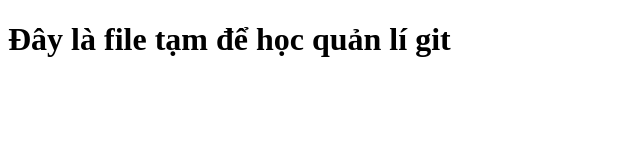
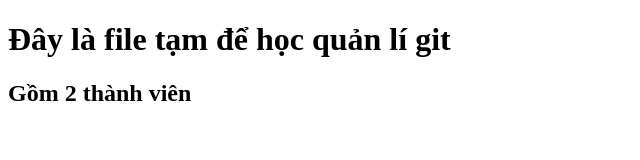
Before and after one commit to Zenfection1412/ct300_temp, a plain HTML site: page index.html in a window 1280 px wide. Shown: the whole page, without its empty margins (0-640 px from the left). Drawn offline with Linux system fonts and the light colour scheme.

Commit message:
sơn hải đăng
thành viên mới bổ sung

```diff
--- a/index.html
+++ b/index.html
@@ -1,12 +1,16 @@
 <!DOCTYPE html>
 <html lang="en">
+
 <head>
     <meta charset="UTF-8">
     <meta http-equiv="X-UA-Compatible" content="IE=edge">
     <meta name="viewport" content="width=device-width, initial-scale=1.0">
     <title>CT300_temp</title>
 </head>
+
 <body>
     <h1>Đây là file tạm để học quản lí git</h1>
+    <h2>Gồm 2 thành viên</h2>
 </body>
+
 </html>
```
Also changed, not shown: 1 other file.
